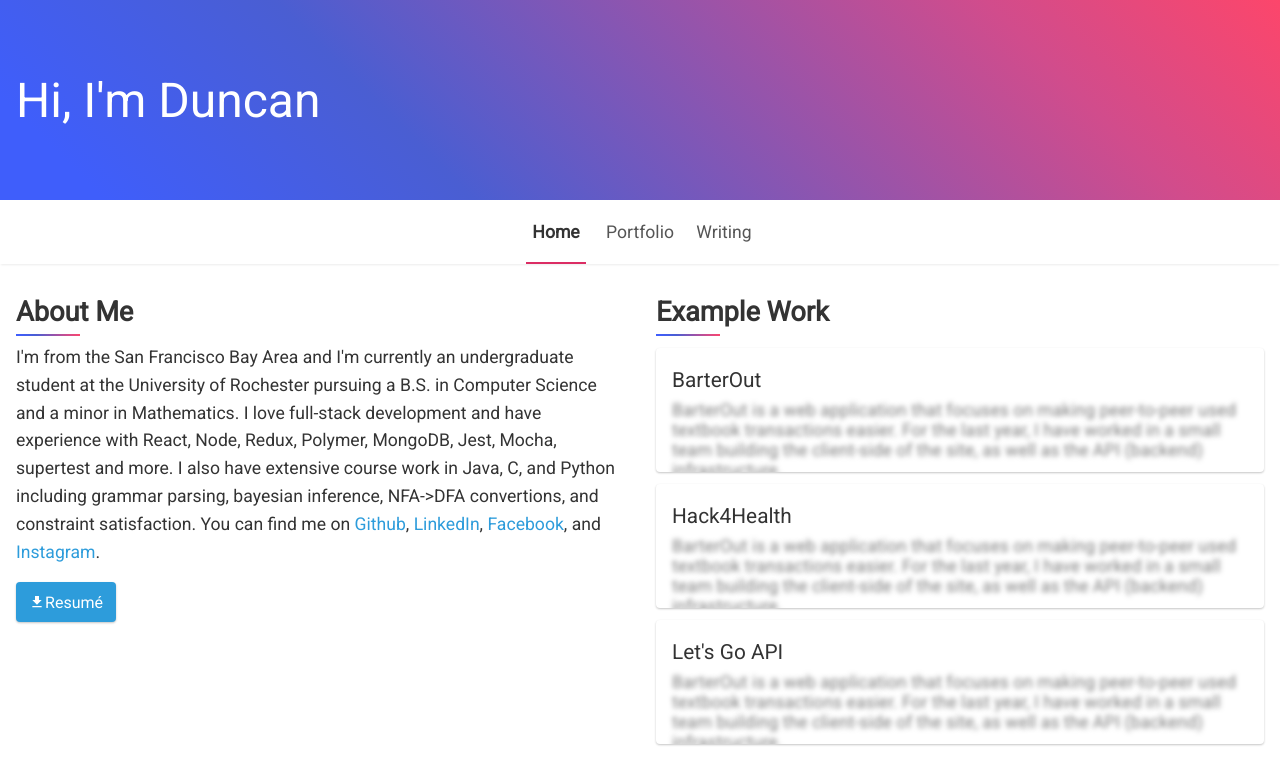
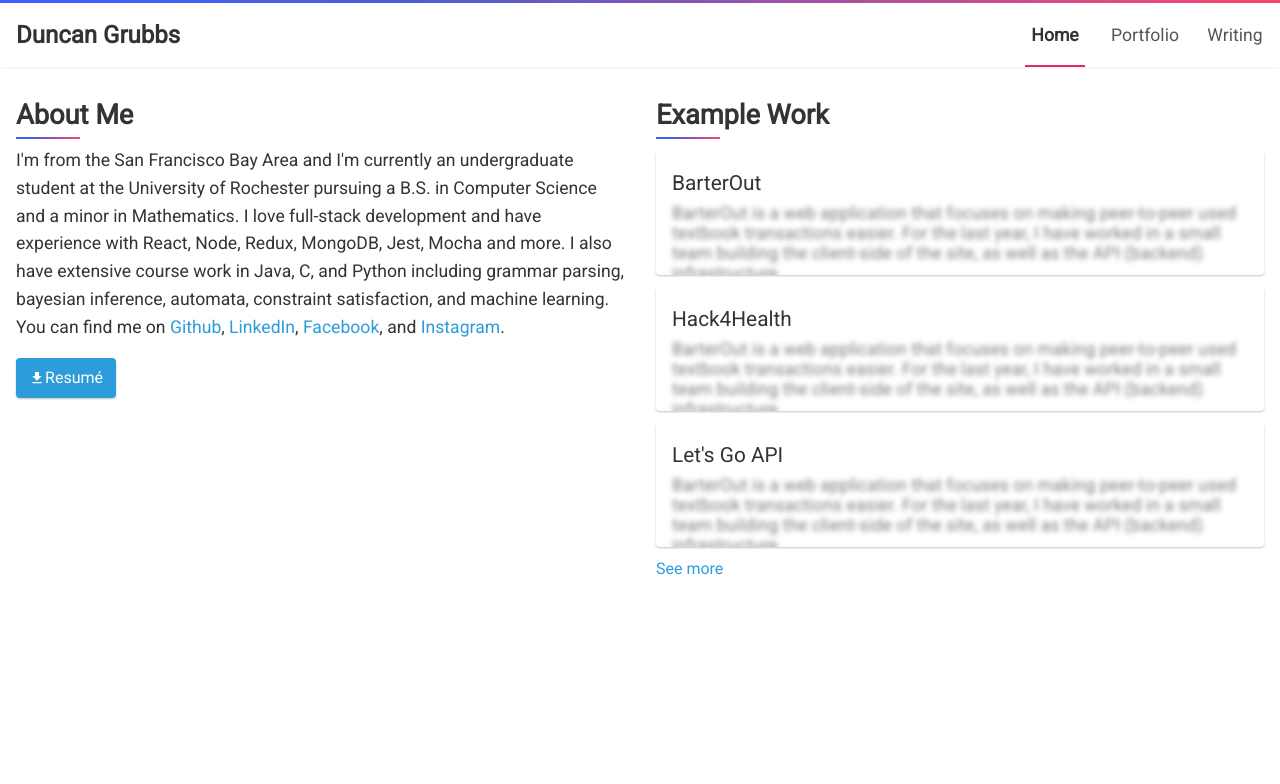
Before and after one commit to duncangrubbs/portfolio, a React (Create React App) app: page / in a window 1280 px wide. Shown: the top 784 px of the page. Built offline with nearby package versions, Linux system fonts and the light colour scheme.

Commit message:
Major style changes, remove header.

```diff
--- a/src/components/NavBar.js
+++ b/src/components/NavBar.js
@@ -11,6 +11,8 @@ import propTypes from 'prop-types';
 
 const NavBar = () => (
   <div className="navbar">
+    <div className="navbar__content--left"><h2>Duncan Grubbs</h2></div>
+    <div className="navbar__content--right">
       <NavLink
         exact
         className="navbar__link"
@@ -36,6 +38,7 @@ const NavBar = () => (
         Writing
       </NavLink>
     </div>
+  </div>
 );
 
 NavBar.propTypes = {
--- a/src/css/components.css
+++ b/src/css/components.css
@@ -2,8 +2,6 @@
 /* NavBar Styles */
 .navbar {
   display: flex;
-  justify-content: center;
-  align-items: center;
   background: var(--theme-light-color);
   color: var(--theme-bold-text-color);
   height: 64px;
@@ -11,10 +9,27 @@
   box-shadow: 0 2px 2px -1px rgba(0, 0, 0, .08);
 }
 
+.navbar__content--right, .navbar__content--left {
+  display: flex;
+  width: 50%;
+  align-items: center;
+}
+
+.navbar__content--left {
+  justify-content: flex-start;
+  padding: 0px 16px;
+}
+
+.navbar__content--right {
+  justify-content: flex-end;
+}
+
 .navbar__link {
+  display: flex;
+  justify-content: center;
   margin: 0 10px;
   font-size: 1.1em;
-  min-width: 60px;
+  min-width: 70px;
   text-align: center;
   color: var(--theme-text-color);
   cursor: pointer;
@@ -35,13 +50,13 @@
   content: '';
   display: block;
   position: absolute;
-  margin-top: 20px;
+  margin-top: 40px;
   width: 60px;
   height: 2px;
   background: var(--theme-secondary-color);
 }
 
-/* WritingCard Styles */
+/* WorkCard Styles */
 .workcard {
   display: flex;
   flex-direction: column;
--- a/src/css/main.css
+++ b/src/css/main.css
@@ -18,7 +18,7 @@ html {
 body {
   margin: 0;
   padding: 0;
-  font-family: 'Roboto', Arial;
+  font-family: 'Maison Nueue', 'Roboto', Arial;
   overflow-x: hidden;
 }
 
@@ -71,7 +71,7 @@ a:hover {
   align-items: center;
   padding: 0 16px;
   width: 100vw;
-  height: 200px;
+  height: 3px;
   font-size: 3em;
   color: var(--theme-light-color);
   background: rgb(63,94,251);
@@ -169,7 +169,7 @@ a:hover {
   cursor: pointer;
   margin: 16px;
   padding: 12px 18px;
-  border-radius: 8px;
+  border-radius: 5px;
   transition: all .17s ease-in-out;
 }
 
--- a/src/css/mobile.css
+++ b/src/css/mobile.css
@@ -10,8 +10,15 @@
   .writing {
     width: 90vw;
   }
+  .navbar__content--left {
+    display: none;
+  }
+  .navbar__content--right {
+    width: 100%;
+    justify-content: center;
+  }
   .navbar__link.selected::after {
-    margin-top: 24px;
+    margin-top: 44px;
   }
   .portfolio__content {
     display: flex;
--- a/src/routes/Home.jsx
+++ b/src/routes/Home.jsx
@@ -15,7 +15,7 @@ import resume from '../res/Duncan Grubbs Resume.pdf';
 
 const Home = () => (
   <div>
-    <div className="header"><span>Hi, I&apos;m Duncan</span></div>
+    <div className="header"></div>
     <NavBar page="Home" />
     <div className="home__content">
       <div className="home__grid-item">
@@ -24,9 +24,9 @@ const Home = () => (
           I&apos;m from the San Francisco Bay Area and I&apos;m currently an undergraduate student
           at the University of Rochester pursuing a B.S.
           in Computer Science and a minor in Mathematics. I love full-stack development
-          and have experience with React, Node, Redux, Polymer, MongoDB, Jest, Mocha, supertest
+          and have experience with React, Node, Redux, MongoDB, Jest, Mocha
           and more. I also have extensive course work in Java, C, and Python including
-          grammar parsing, bayesian inference, NFA->DFA convertions, and constraint satisfaction.
+          grammar parsing, bayesian inference, automata, constraint satisfaction, and machine learning.
           You can find me on <a rel="noopenner external" href="https://github.com/duncangrubbs"> Github</a>,
           <a rel="noopenner external" href="https://www.linkedin.com/in/duncan-grubbs-01979a14a/"> LinkedIn</a>,
           <a rel="noopenner external" href="https://www.facebook.com/duncan.grubbs.7"> Facebook</a>,
@@ -42,9 +42,10 @@ const Home = () => (
       </div>
       <div className="home__grid-item">
       <h1>Example Work</h1>
-      <Link to="/portfolio"><WorkCard title="BarterOut" /></Link>
+      <Link to="/portfolio/barterout"><WorkCard title="BarterOut" /></Link>
       <Link to="/portfolio"><WorkCard title="Hack4Health" /></Link>
       <Link to="/portfolio"><WorkCard title="Let's Go API" /></Link>
+      <Link to="/portfolio">See more</Link>
       </div>
     </div>
   </div>
--- a/src/routes/Portfolio.jsx
+++ b/src/routes/Portfolio.jsx
@@ -12,7 +12,7 @@ import NavBar from '../components/NavBar';
 
 const Portfolio = () => (
   <div>
-    <div className="header"><span>My Portfolio</span></div>
+    <div className="header"></div>
     <NavBar page="Portfolio" />
     <div className="portfolio__content">
       <Link to='/portfolio/barterout' className="portfolio__card">
--- a/src/routes/portfolio/BarterOut.jsx
+++ b/src/routes/portfolio/BarterOut.jsx
@@ -13,7 +13,7 @@ import barterout from '../../res/images/barterout.png';
 
 const BarterOut = () => (
   <div>
-    <div className="header"><span>My Portfolio</span></div>
+    <div className="header"></div>
     <NavBar page="Portfolio" />
     <div className="portfoliopage__content--barterout">
       <h1><a id="barterout__heading" href="https://github.com/BarterOut">BarterOut</a></h1>
--- a/src/routes/writing/Polarization.jsx
+++ b/src/routes/writing/Polarization.jsx
@@ -14,7 +14,7 @@ class Polarization extends Component {
   render() {
     return (
       <div>
-        <div className="header"><span>Writing</span></div>
+        <div className="header"></div>
         <NavBar />
         <ScrollTracker />
         <div className="writing">
```
Also changed, not shown: 1 other file (tests, documents, lock files or other folders). Lines whose indentation alone changed are shown as unchanged.
